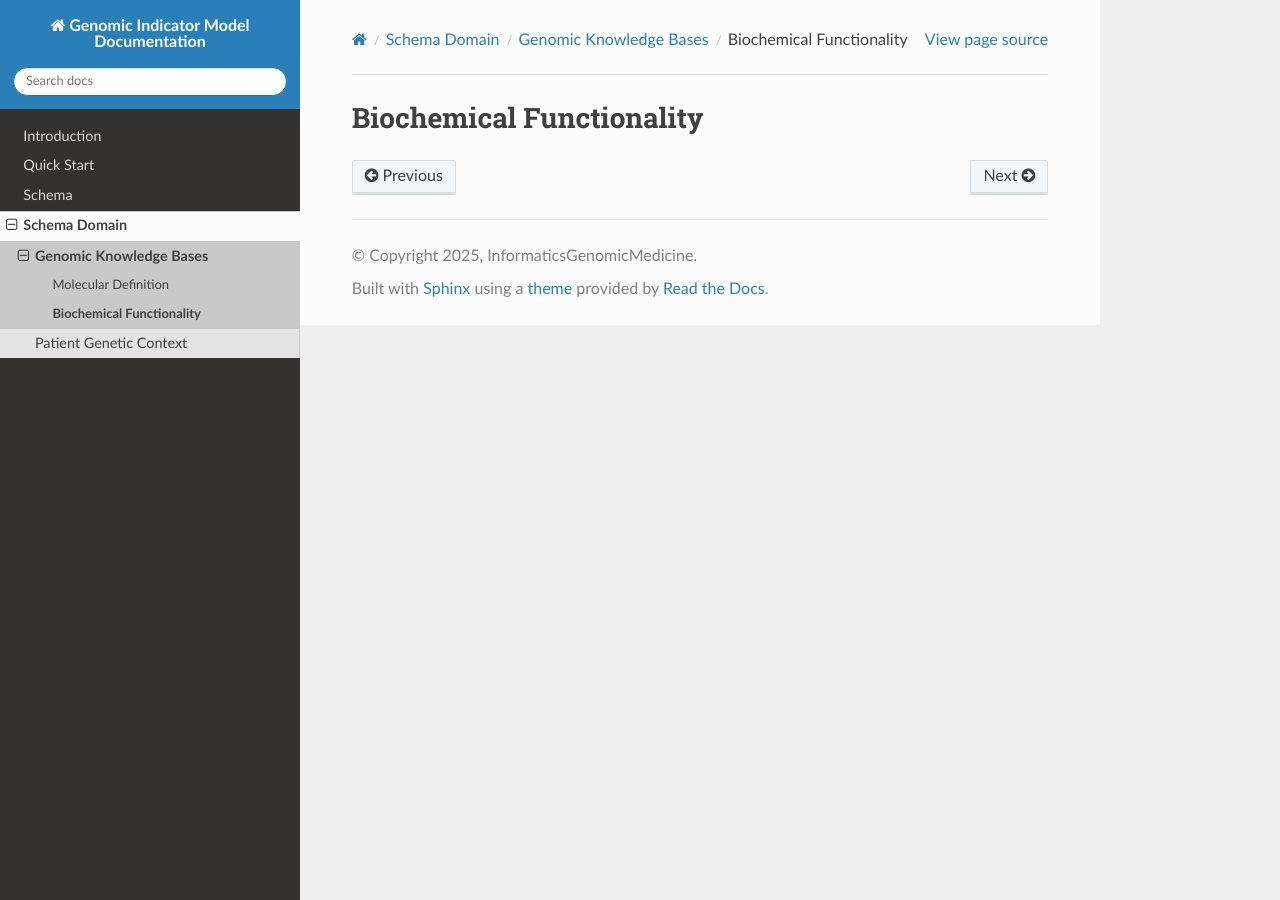
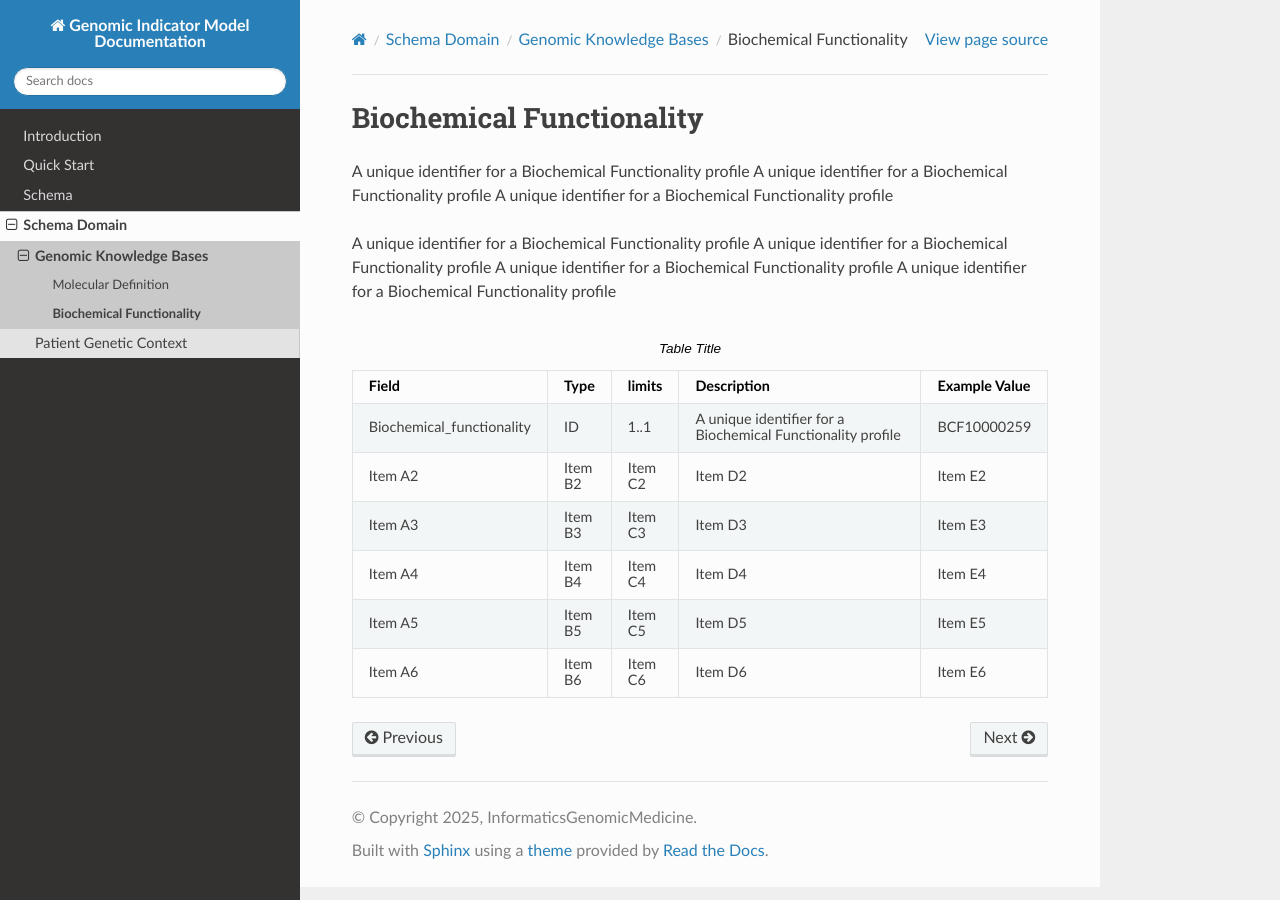
Before and after one commit to InformaticsGenomicMedicine/gemonic-indicator-model-docs, a Sphinx documentation site: the page built from docs/source/SchemaDomains/GenomicKnowledgeBases/BiochemicalFunctionality.rst, in a window 1280 px wide. Built offline with Sphinx 7.4.7 and the Read the Docs theme 3.1.0, drawn with Linux system fonts in a browser that asks for light colours.

Commit message:
Add custom CSS for responsive table styling and update Sphinx configuration

```diff
--- a/docs/source/SchemaDomains/GenomicKnowledgeBases/BiochemicalFunctionality.rst
+++ b/docs/source/SchemaDomains/GenomicKnowledgeBases/BiochemicalFunctionality.rst
@@ -2,3 +2,48 @@
 
 Biochemical Functionality
 !!!!!!!!!!!!!!!!!!!!!!!!!
+
+A unique identifier for a Biochemical Functionality profile A unique identifier for a Biochemical Functionality profile A unique identifier for a Biochemical Functionality profile
+
+A unique identifier for a Biochemical Functionality profile A unique identifier for a Biochemical Functionality profile A unique identifier for a Biochemical Functionality profile A unique identifier for a Biochemical Functionality profile
+
+.. list-table:: Table Title
+   :widths: 30 10 10 40 20
+   :header-rows: 1
+   :class: reece-wrap
+
+   * - Field
+     - Type
+     - limits
+     - Description
+     - Example Value
+   * - Biochemical_functionality
+     - ID
+     - 1..1
+     - A unique identifier for a Biochemical Functionality profile
+     - BCF10000259
+   * - Item A2
+     - Item B2
+     - Item C2
+     - Item D2
+     - Item E2
+   * - Item A3
+     - Item B3
+     - Item C3
+     - Item D3
+     - Item E3
+   * - Item A4
+     - Item B4
+     - Item C4
+     - Item D4
+     - Item E4
+   * - Item A5
+     - Item B5
+     - Item C5
+     - Item D5
+     - Item E5
+   * - Item A6
+     - Item B6
+     - Item C6
+     - Item D6
+     - Item E6
--- /dev/null
+++ b/docs/source/_static/custom.css
@@ -0,0 +1,11 @@
+/* Disable horizontal scroll for tables with class 'reece-wrap' */
+@media screen and (min-width: 767px) {
+  .wy-table-responsive table.reece-wrap td,
+  .wy-table-responsive table.reece-wrap th {
+    white-space: normal !important;
+  }
+
+  .wy-table-responsive table.reece-wrap {
+    width: 100% !important;
+  }
+}
--- a/docs/source/conf.py
+++ b/docs/source/conf.py
@@ -26,3 +26,4 @@ exclude_patterns = []
 
 html_theme = 'sphinx_rtd_theme'
 html_static_path = ['_static']
+html_css_files = ['custom.css']
```
